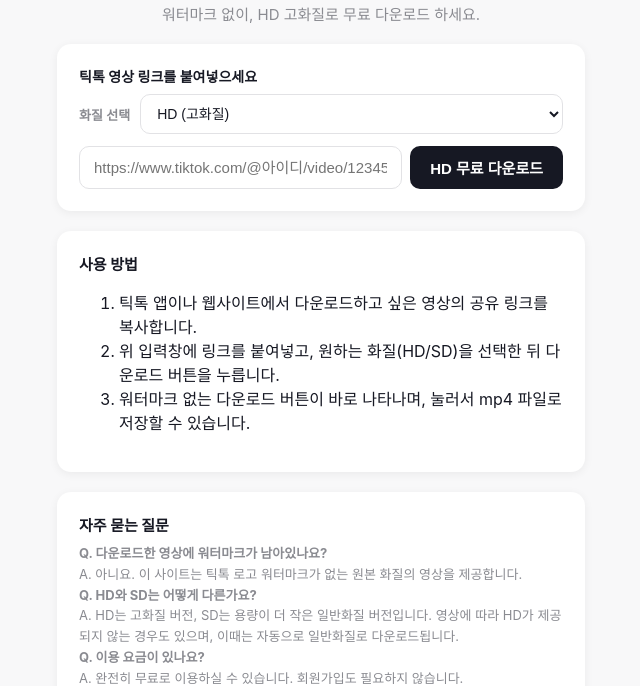
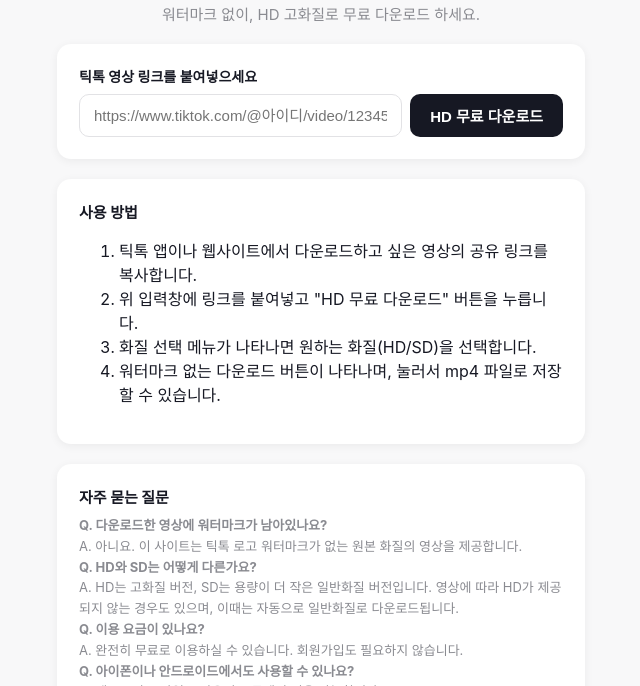
Before and after one commit to hnh1661/tiktok-downloader, a website: page public/index.html in a window 1280 px wide. Shown: the part 83-769 px from the top of the page, without its empty margins (319-959 px from the left). Drawn offline with Linux system fonts and the light colour scheme.

Commit message:
Update index.html

```diff
--- a/public/index.html
+++ b/public/index.html
@@ -32,14 +32,6 @@
   <section class="input-card">
     <label for="tiktok-url">틱톡 영상 링크를 붙여넣으세요</label>
 
-    <div class="quality-row">
-      <label for="quality-select" class="quality-label">화질 선택</label>
-      <select id="quality-select">
-        <option value="hd" selected>HD (고화질)</option>
-        <option value="sd">SD (일반화질 · 용량 작음)</option>
-      </select>
-    </div>
-
     <div class="input-row">
       <input
         type="url"
@@ -49,6 +41,13 @@
       />
       <button id="fetch-btn">HD 무료 다운로드</button>
     </div>
+
+    <div id="quality-menu" class="quality-menu" hidden>
+      <p class="quality-menu-label">화질을 선택해주세요</p>
+      <button type="button" class="quality-option" data-quality="hd">HD 고화질로 다운로드</button>
+      <button type="button" class="quality-option" data-quality="sd">SD 일반화질로 다운로드 (용량 작음)</button>
+    </div>
+
     <p id="error-msg" class="error-msg" hidden></p>
   </section>
 
@@ -99,8 +98,9 @@
     <h2>사용 방법</h2>
     <ol>
       <li>틱톡 앱이나 웹사이트에서 다운로드하고 싶은 영상의 공유 링크를 복사합니다.</li>
-      <li>위 입력창에 링크를 붙여넣고, 원하는 화질(HD/SD)을 선택한 뒤 다운로드 버튼을 누릅니다.</li>
-      <li>워터마크 없는 다운로드 버튼이 바로 나타나며, 눌러서 mp4 파일로 저장할 수 있습니다.</li>
+      <li>위 입력창에 링크를 붙여넣고 "HD 무료 다운로드" 버튼을 누릅니다.</li>
+      <li>화질 선택 메뉴가 나타나면 원하는 화질(HD/SD)을 선택합니다.</li>
+      <li>워터마크 없는 다운로드 버튼이 나타나며, 눌러서 mp4 파일로 저장할 수 있습니다.</li>
     </ol>
   </section>
 
```
